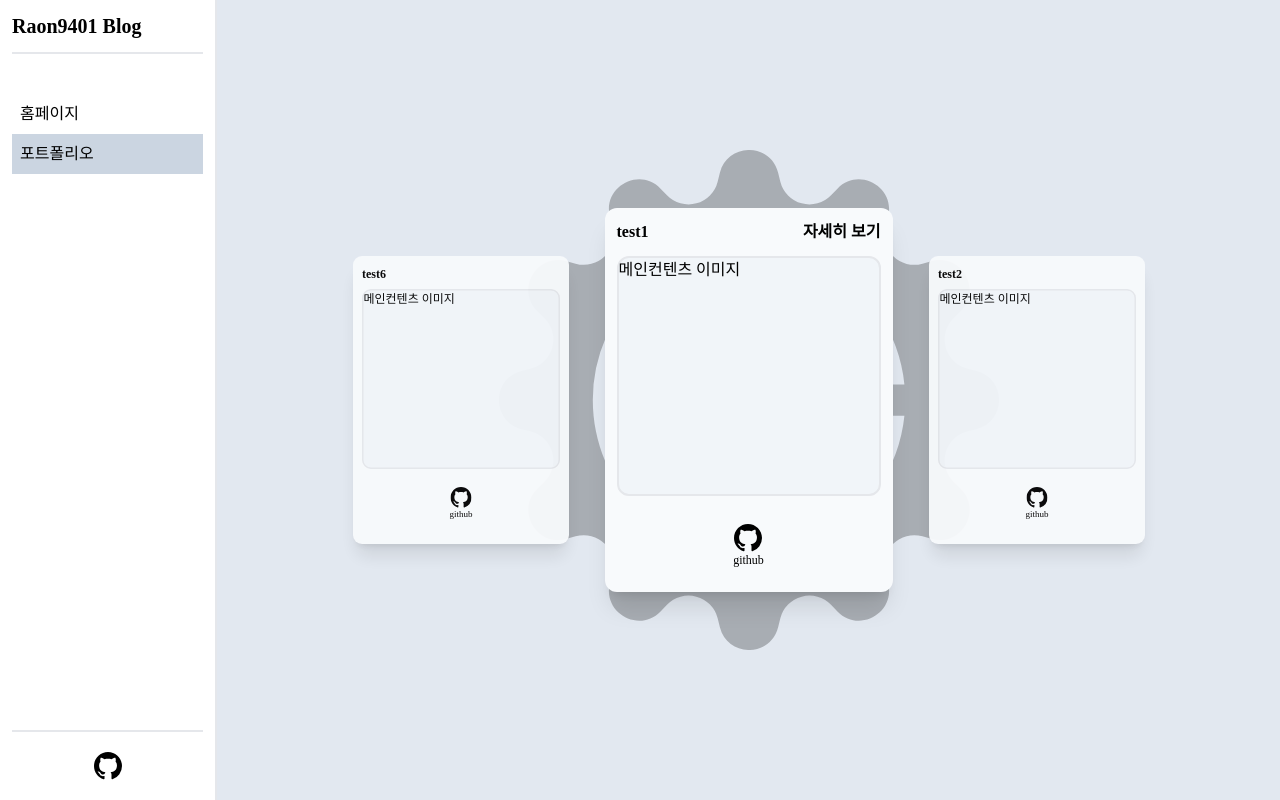
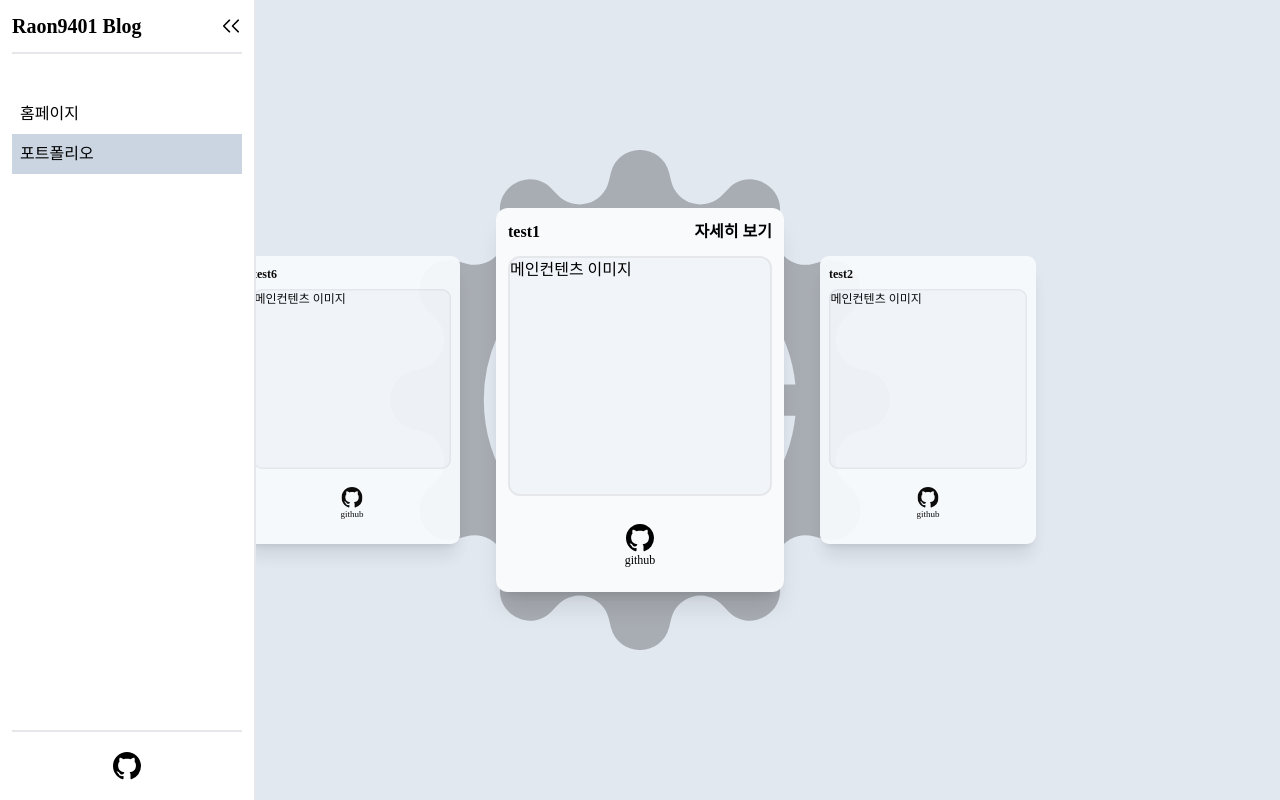
Before and after one commit to raon9401/github_blog, a React (Create React App) app in the folder my_blog/: page /portfolio in a window 1280 px wide. Built offline with nearby package versions, Linux system fonts and the light colour scheme; a web font is replaced by a local one.

Commit message:
feat : 사이드바 애니메이션 추가 및 온/오프 생성

```diff
--- /dev/null
+++ b/my_blog/src/components/Header/Header.tsx
@@ -0,0 +1,3 @@
+export const Header = () => {
+  return <div className="w-full bg-white absolute">헤더자리</div>;
+};
--- a/my_blog/src/components/Sidenav/Sidenav.tsx
+++ b/my_blog/src/components/Sidenav/Sidenav.tsx
@@ -1,15 +1,31 @@
 import { BsGithub } from "react-icons/bs";
+import { RxDoubleArrowLeft } from "react-icons/rx";
+import { MdPlaylistAdd } from "react-icons/md";
+
 import { Link, useLocation } from "react-router-dom";
+import { useState } from "react";
 import { handleWebPageLink } from "../../hooks/handleLink";
 import { ROUTER_DATA } from "../../constants/RouterData";
 
 export const Sidenav = () => {
+  const [isHide, setIsHide] = useState<boolean>(true);
   const location = useLocation();
 
   return (
-    <nav className="side_nav w-64">
-      <section>
-        <p className="border-b-2 font-bold text-xl py-3">Raon9401 Blog</p>
+    <nav>
+      {isHide && (
+        <section
+          className={`side_nav w-64 bg-white absolute z-10 animate-openSideNav`}
+        >
+          <article>
+            <div className="flex justify-between items-center border-b-2">
+              <p className="font-bold text-xl py-3">Raon9401 Blog</p>
+              <RxDoubleArrowLeft
+                size="22"
+                className="cursor-pointer"
+                onClick={() => setIsHide(false)}
+              />
+            </div>
             <div className="flex flex-col pt-10">
               {ROUTER_DATA.map((item) => (
                 <Link
@@ -25,14 +41,24 @@ export const Sidenav = () => {
                 </Link>
               ))}
             </div>
-      </section>
-      <section className="border-t-2 p-5 flex justify-center items-center">
+          </article>
+          <article className="border-t-2 p-5 flex justify-center items-center">
             <BsGithub
               size="28"
               className="hover:fill-orange-400 cursor-pointer"
               onClick={() => handleWebPageLink("https://github.com/raon9401")}
             />
+          </article>
         </section>
+      )}
+      {!isHide && (
+        <section
+          className="cursor-pointer m-3 absolute z-10 rounded-full bg-white p-1 opacity-70 hover:bg-gray-100 shadow-lg active:shadow-md"
+          onClick={() => setIsHide(true)}
+        >
+          <MdPlaylistAdd size="30" />
+        </section>
+      )}
     </nav>
   );
 };
--- a/my_blog/src/constants/MdFolderList.ts
+++ b/my_blog/src/constants/MdFolderList.ts
@@ -1 +1 @@
-export const MDFILE_LIST = ['mock2.md']
+export const MDFILE_LIST: string[] = ['mock2.md']
--- a/my_blog/src/layout/GeneralLayout.tsx
+++ b/my_blog/src/layout/GeneralLayout.tsx
@@ -6,7 +6,7 @@ interface GeneralLayoutProps {
 
 export const GeneralLayout = ({ children }: GeneralLayoutProps) => {
   return (
-    <section className="w-full h-full flex flex-grow">
+    <section className="w-full h-full flex flex-col">
       <Sidenav />
       {children}
     </section>
--- a/my_blog/src/pages/PortFolioPage.tsx
+++ b/my_blog/src/pages/PortFolioPage.tsx
@@ -26,19 +26,19 @@ export const PortFolioPage = () => {
   }, [isTurn]);
 
   return (
-    <section className="contents_base flex justify-center items-center bg-slate-200 relative overflow-hidden">
+    <section className="contents_base flex justify-center items-center bg-slate-200 overflow-hidden">
       <BsGearWideConnected
         size="500"
         className={`${isTurn === "rightTurn" && "animate-turnRight"} ${
           isTurn === "leftTurn" && "animate-turnLeft"
         } opacity-25`}
       />
-      <article className="absolute flex flex-grow">
+      <article className="absolute flex flex-row">
         {MOCK_PORTFOLIO_LIST.map((item, index) => (
           <div key={item}>
             {index === cardNum ? (
               cardNum === 0 ? (
-                <div className="flex flex-row">
+                <div className="flex flex-row ">
                   <SmallPortFolioContents
                     cardNum={PORTFOLIO_LENGTH}
                     direction="left"
@@ -53,7 +53,7 @@ export const PortFolioPage = () => {
                   </PortFolioContents>
                 </div>
               ) : cardNum === PORTFOLIO_LENGTH - 1 ? (
-                <div className="flex flex-row">
+                <div className="flex flex-row ">
                   <PortFolioContents setOpenDetail={setOpenDetail}>
                     {item}
                   </PortFolioContents>
--- a/my_blog/tailwind.config.js
+++ b/my_blog/tailwind.config.js
@@ -16,11 +16,16 @@ module.exports = {
           "0%": { transform: "scale(0)" },
           "100%": { transform: "scale(1)" },
         },
+        openSideNav: {
+          "0%": { transform: "translateX(-100%) " },
+          "100%": { transform: "translateX(0%) " },
+        },
       },
       animation: {
         turnRight: "turnRight 0.5s linear 1",
         turnLeft: "turnLeft 0.5s linear 1",
         openDetail: "openDetail 0.2s linear 1",
+        openSideNav: "openSideNav 0.2s linear 1",
       },
     },
   },
```
Also changed, not shown: 1 other file (tests, documents, lock files or other folders). Lines whose indentation alone changed are shown as unchanged.
